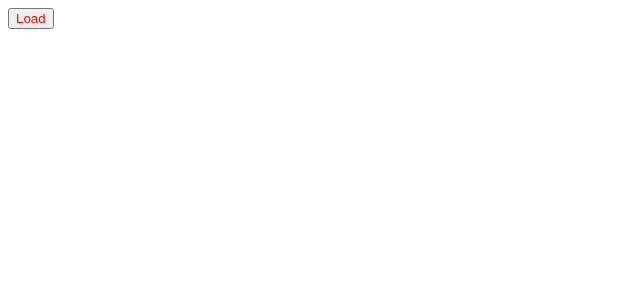
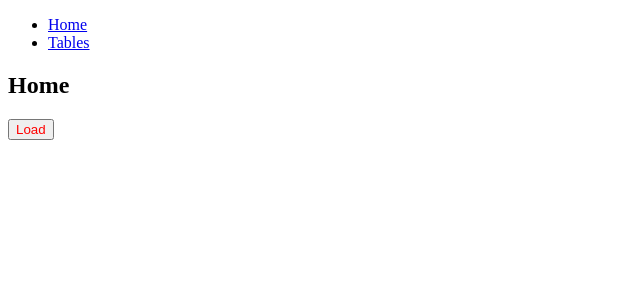
Before and after one commit to elnormous/ocms, a React app: page / in a window 1280 px wide. Shown: the top 300 px of the page, without its empty margins (0-640 px from the left). Built offline with nearby package versions, Linux system fonts and the light colour scheme.

Commit message:
Add router to app

```diff
--- a/package.json
+++ b/package.json
@@ -33,6 +33,7 @@
     "nodemon": "^2.0.7",
     "react": "^17.0.1",
     "react-dom": "^17.0.1",
+    "react-router-dom": "^5.2.0",
     "sass": "^1.32.8",
     "sass-loader": "^11.0.1",
     "style-loader": "^2.0.0",
--- /dev/null
+++ b/src/app/App.js
@@ -0,0 +1,49 @@
+import React, { useState } from "react";
+import {
+    BrowserRouter as Router,
+    Switch,
+    Route,
+    Link,
+    useParams
+} from "react-router-dom";
+import "./App.scss"
+
+export function App() {
+    const [state, setState] = useState("Load");
+
+    return <div className="App">
+        <Router>
+            <div>
+                <nav>
+                    <ul>
+                        <li>
+                            <Link to="/">Home</Link>
+                        </li>
+                        <li>
+                            <Link to="/tables">Tables</Link>
+                        </li>
+                    </ul>
+                </nav>
+
+                <Switch>
+                    <Route path="/">
+                        <Home />
+                    </Route>
+                    <Route path="/tables">
+                        <Tables />
+                    </Route>
+                </Switch>
+            </div>
+        </Router>
+
+        <button onClick={() => setState("Loading")}>{state}</button>
+    </div>;
+}
+
+function Home() {
+    return <h2>Home</h2>;
+}
+
+function Tables() {
+    return <h2>Tables</h2>;
+}
--- a/src/app/index.js
+++ b/src/app/index.js
@@ -1,11 +1,5 @@
-import React, { useState } from "react";
+import React from "react";
 import { render } from "react-dom";
-import "./style.scss"
-
-function App() {
-    const [state, setState] = useState("Load");
-
-    return <button onClick={() => setState("Loading")}>{state}</button>;
-}
+import { App } from "./App.js"
 
 render(<App />, document.getElementById("root"));
```
Also changed, not shown: src/app/App.scss (renamed from src/app/style.scss), 1 other file (tests, documents, lock files or other folders).
